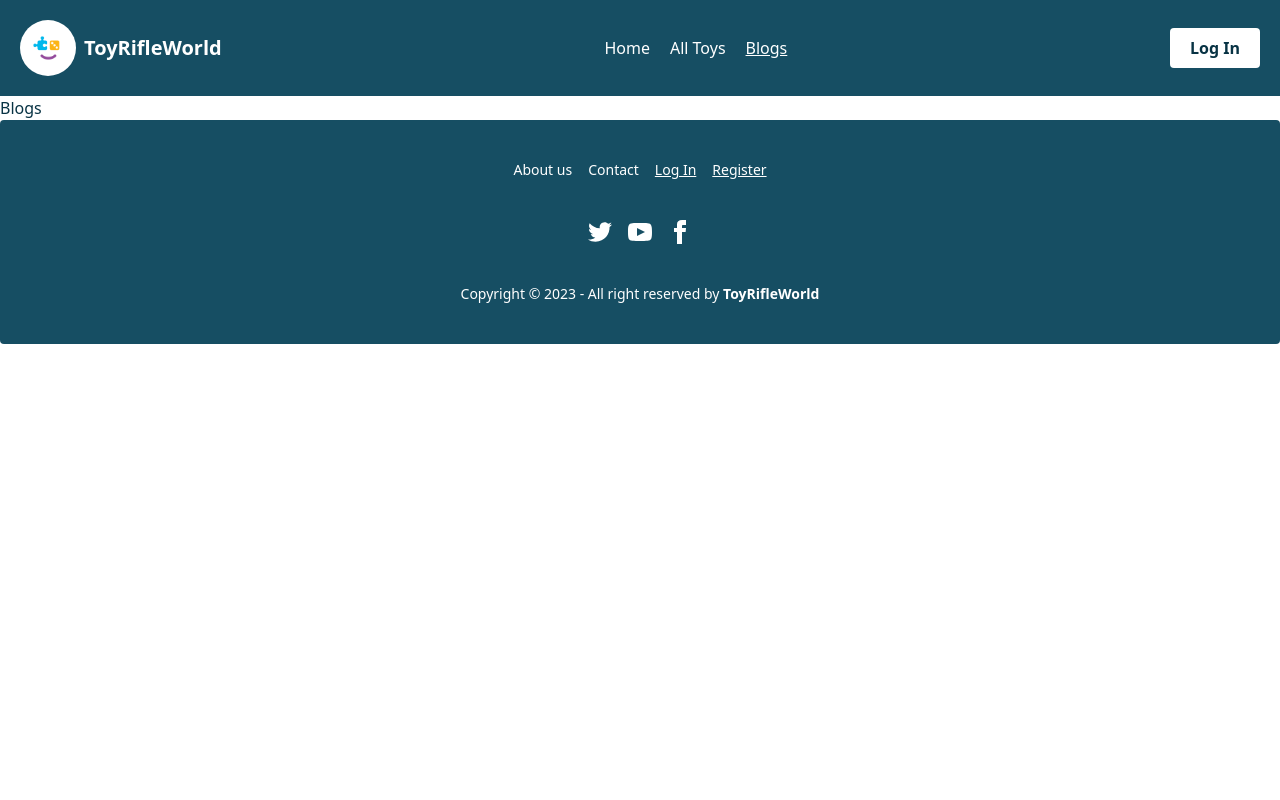
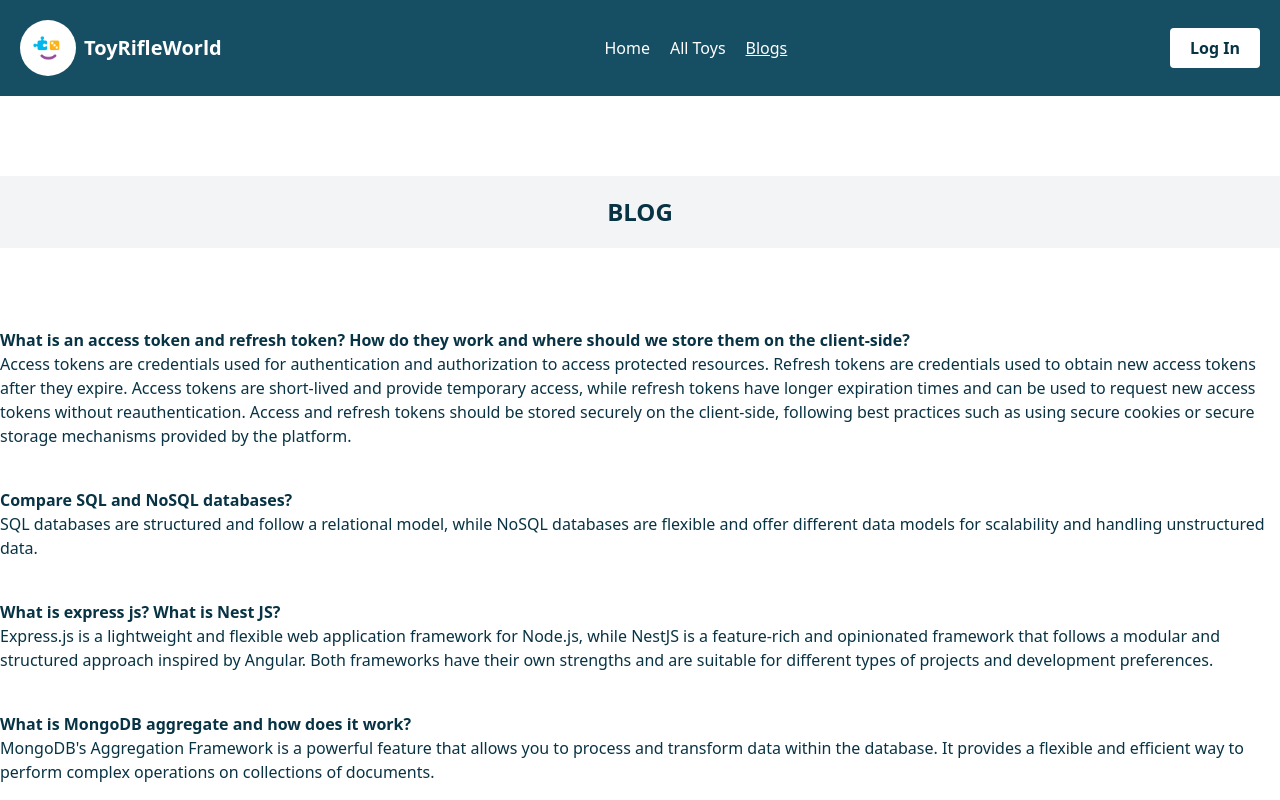
Before and after one commit to Aniqa4/toy-rifle-world, a React (Vite) app: page /blogs in a window 1280 px wide. Shown: the top 800 px of the page. Built offline with nearby package versions, Linux system fonts and the light colour scheme; no server answers.

Commit message:
added blog

```diff
--- a/src/Components/Blogs.jsx
+++ b/src/Components/Blogs.jsx
@@ -2,7 +2,35 @@ import React from 'react'
 
 function Blogs() {
   return (
-    <div>Blogs</div>
+    <div>
+      <h1 className="text-2xl font-semibold my-20 text-center bg-gray-100 py-5">BLOG</h1>
+      <div>
+        <div>
+          <h1 className=' font-semibold'>What is an access token and refresh token? How do they work and where should we store them on the client-side?</h1>
+          <p>Access tokens are credentials used for authentication and authorization to access protected resources.
+            Refresh tokens are credentials used to obtain new access tokens after they expire.
+            Access tokens are short-lived and provide temporary access, while refresh tokens have longer expiration times and can be used to request new access tokens without reauthentication.
+            Access and refresh tokens should be stored securely on the client-side,
+            following best practices such as using secure cookies or secure storage mechanisms provided by the platform.</p>
+        </div>
+        <div className=' my-10'>
+          <h1 className=' font-semibold'>Compare SQL and NoSQL databases?</h1>
+          <p>SQL databases are structured and follow a relational model, while NoSQL databases are flexible and offer different data models for scalability and handling unstructured data.</p>
+        </div>
+        <div>
+          <h1 className=' font-semibold'>What is express js? What is Nest JS?</h1>
+          <p> Express.js is a lightweight and flexible web application framework for Node.js,
+            while NestJS is a feature-rich and opinionated framework that follows a modular and structured approach inspired by Angular.
+            Both frameworks have their own strengths and are suitable for different types of projects and development preferences.
+          </p>
+        </div>
+        <div className='my-10'>
+          <h1 className=' font-semibold'>What is MongoDB aggregate and how does it work?</h1>
+          <p>MongoDB's Aggregation Framework is a powerful feature that allows you to process and transform data within the database.
+            It provides a flexible and efficient way to perform complex operations on collections of documents.</p>
+        </div>
+      </div>
+    </div>
   )
 }
 
```
